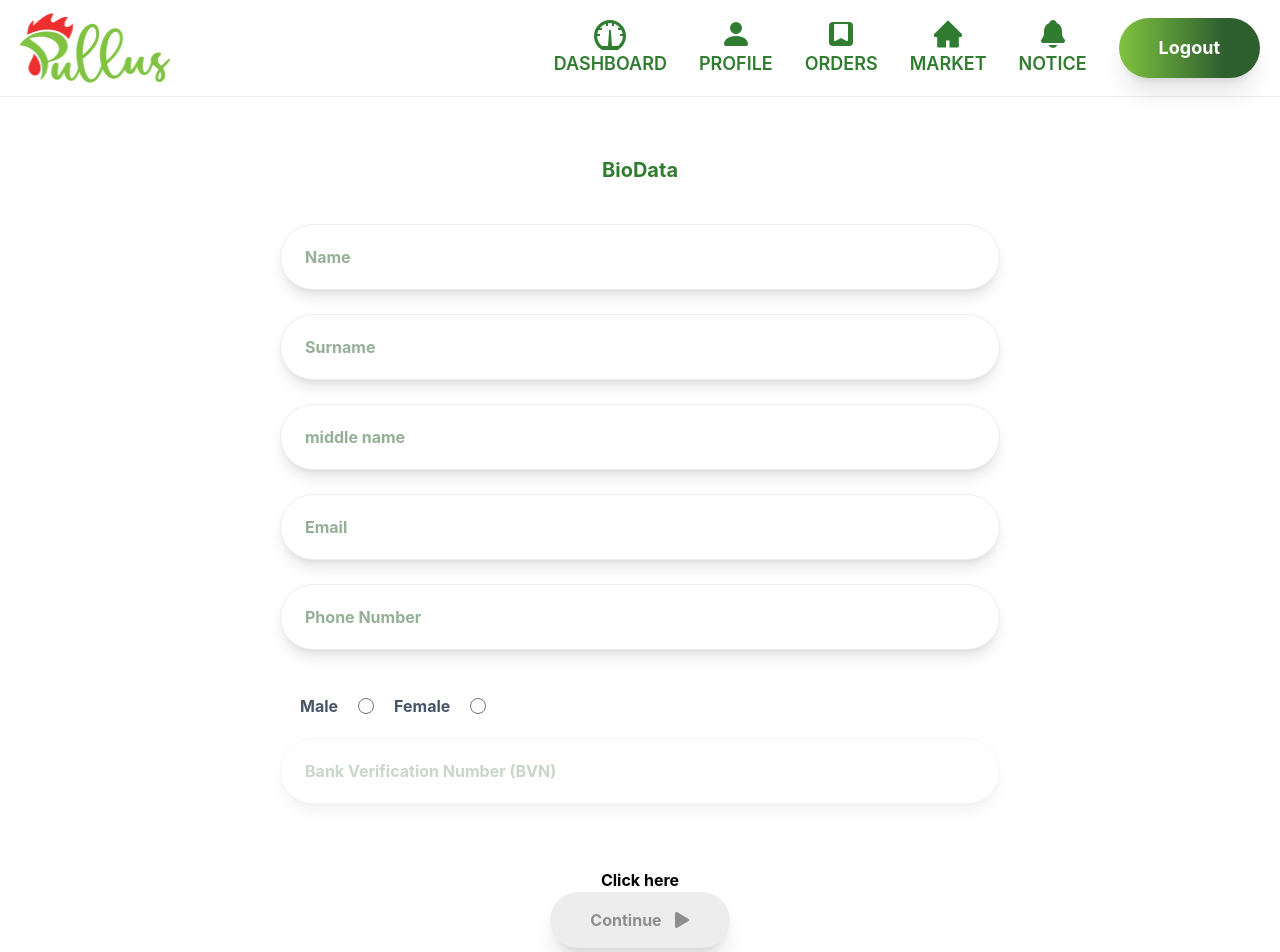
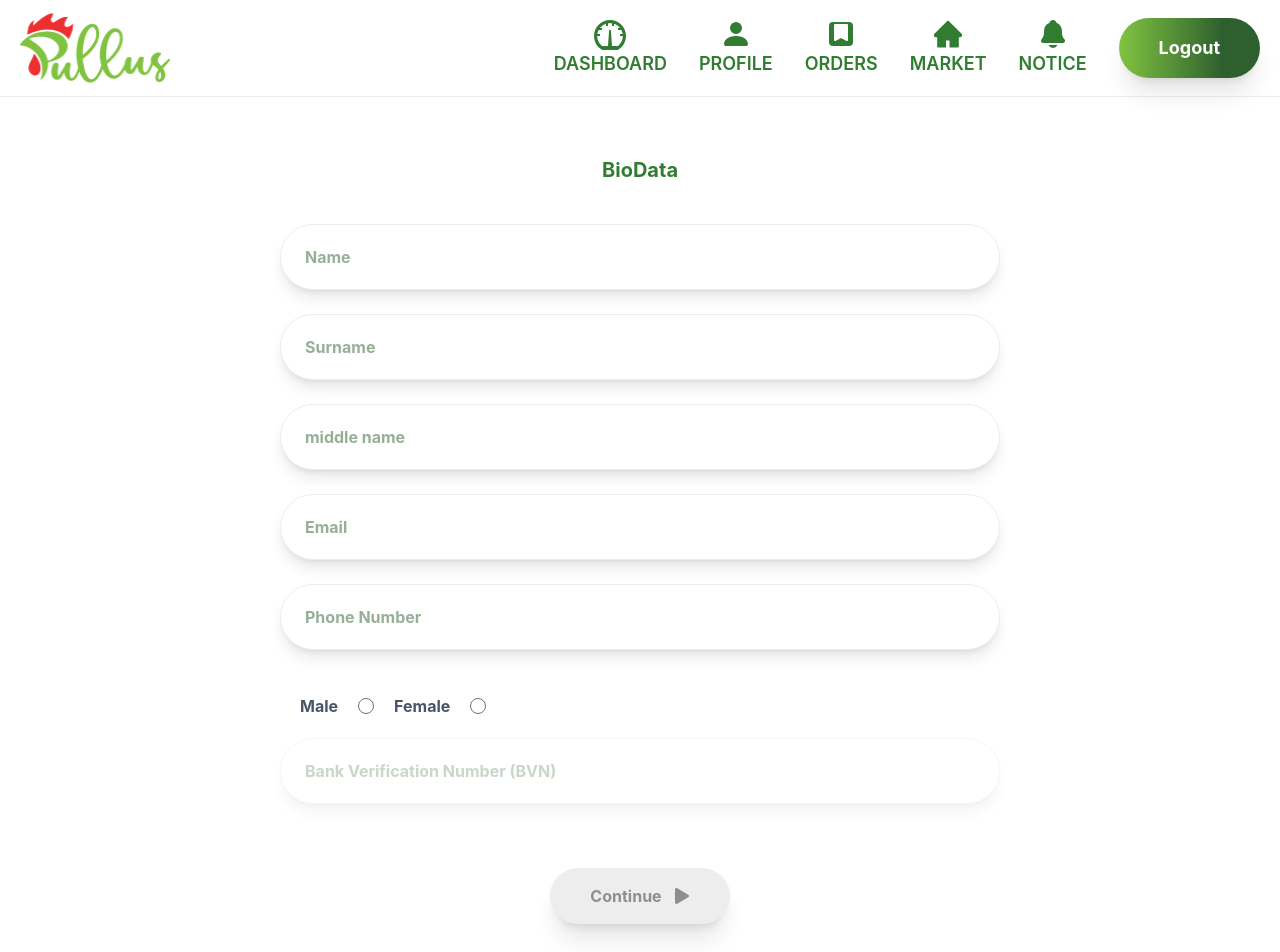
Before and after one commit to codingSlimey/PullusProject, a React (Create React App) app in the folder pullus-app/: page /onboarding/biodata in a window 1280 px wide. Shown: the top 952 px of the page. Built offline with nearby package versions, Linux system fonts and the light colour scheme; a web font is replaced by a local one.

Commit message:
Removed some code from the biodata page

```diff
--- a/pullus-app/src/pages/REGISTRATION/BuyerBioData.jsx
+++ b/pullus-app/src/pages/REGISTRATION/BuyerBioData.jsx
@@ -83,10 +83,6 @@ function BuyerBioData() {
 			setTemporaryUserData({ ...tempUser, ...FormData })
 			navigate('/buyer/address')
 		}
-	}
-
-	const test = () => {
-		console.log(FormData)
 	}
 
 	const handleOnChangeBVN = async (e) => {
@@ -222,8 +218,6 @@ function BuyerBioData() {
 					)}
 				</div>
 
-				<div onClick={test}>Click here</div>
-
 				<div className='flex justify-center'>
 					<button
 						onClick={handleSubmit}
```
